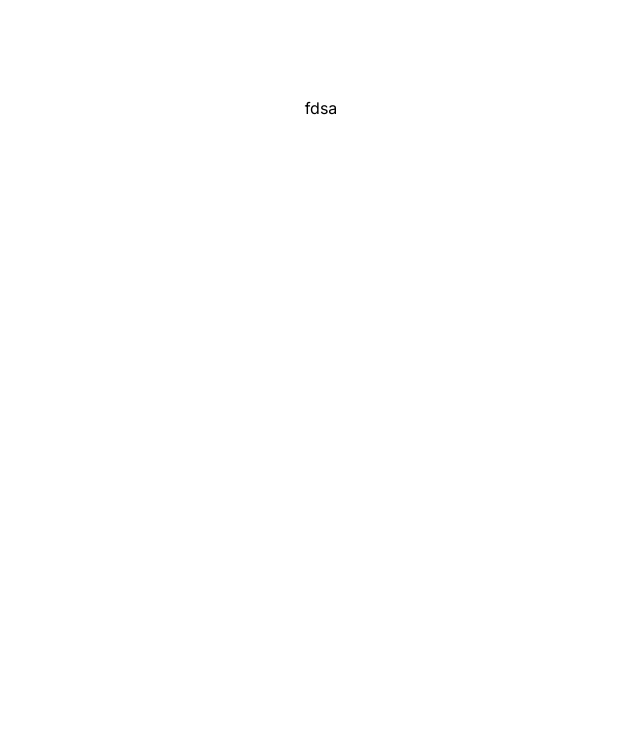
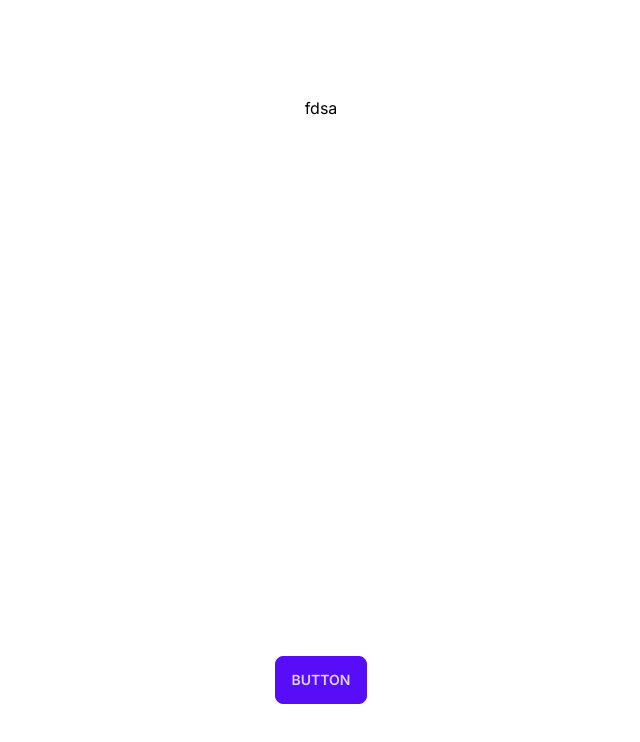
Before and after one commit to mjjstockman/card-likes, a Next.js app in the folder likes/: page / in a window 1280 px wide. Shown: the top 742 px of the page, without its empty margins (319-959 px from the left). Built offline with nearby package versions, Linux system fonts and the light colour scheme.

Commit message:
Add daisy.ui

```diff
--- a/likes/app/page.js
+++ b/likes/app/page.js
@@ -1,7 +1,8 @@
 export default function Home() {
   return (
-    <main className="flex min-h-screen flex-col items-center justify-between p-24">
-      <p className="colour-primary">fdsa</p>
+    <main className='flex min-h-screen flex-col items-center justify-between p-24'>
+      <p className='colour-primary'>fdsa</p>
+      <button class='btn btn-primary'>Button</button>
     </main>
-  )
+  );
 }
--- a/likes/tailwind.config.js
+++ b/likes/tailwind.config.js
@@ -14,13 +14,13 @@ module.exports = {
       },
     },
   },
-  plugins: [],
+  plugins: [require('daisyui')],
   theme: {
     extend: {
       colors: {
-        "primary-color": "var(--primary-color)",
-        "secondary-color": "var(--secondary-color)"
+        'primary-color': 'var(--primary-color)',
+        'secondary-color': 'var(--secondary-color)',
       },
     },
   },
-}
+};
```
Also changed, not shown: likes/package.json (+8 -11 lines).
